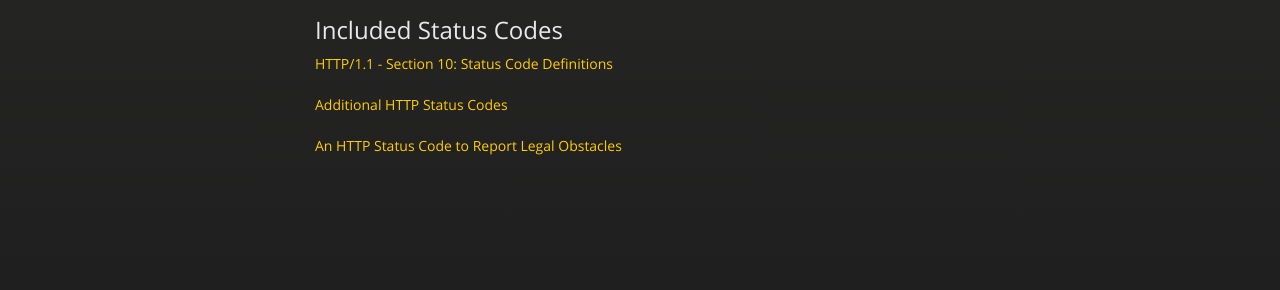
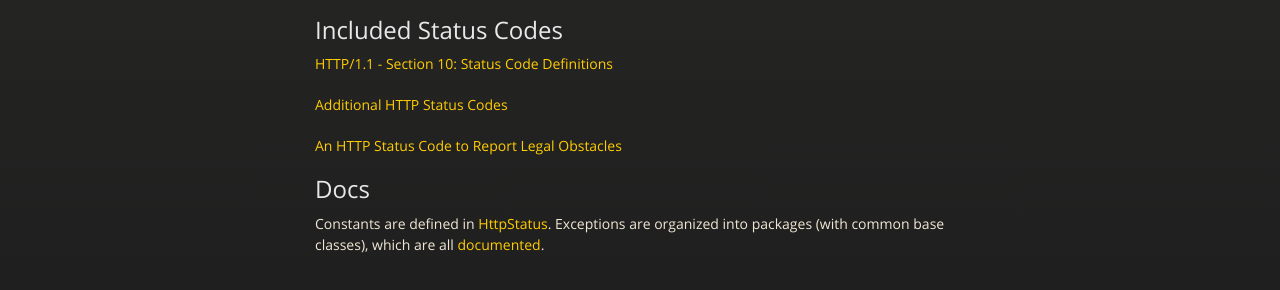
Before and after one commit to ebeeson/http-status, a plain HTML site: page index.html in a window 1280 px wide. Shown: the part 336-626 px from the top of the page. Drawn offline with nearby package versions, Linux system fonts and the light colour scheme.

```diff
--- a/index.html
+++ b/index.html
@@ -51,6 +51,11 @@
 <p><a href="http://tools.ietf.org/html/rfc6585">Additional HTTP Status Codes</a></p>
 
 <p><a href="https://tools.ietf.org/html/draft-tbray-http-legally-restricted-status-05">An HTTP Status Code to Report Legal Obstacles</a></p>
+
+<h2>
+<a id="docs" class="anchor" href="#docs" aria-hidden="true"><span class="octicon octicon-link"></span></a>Docs</h2>
+
+<p>Constants are defined in <a href="javadoc/restly/HttpStatus.html">HttpStatus</a>. Exceptions are organized into packages (with common base classes), which are all <a href="javadoc/">documented</a>.</p>
       </section>
 
     </div>
--- a/params.json
+++ b/params.json
@@ -1 +1 @@
-{"name":"HTTP Constants & Exceptions","tagline":"Java Constants & Exceptions to represent HTTP Status Codes.","body":"# http-status\r\n\r\nJava Constants and Exceptions to represent HTTP Status Codes.\r\n\r\n## Included Status Codes\r\n\r\n[HTTP/1.1 - Section 10: Status Code Definitions](http://tools.ietf.org/html/rfc2616#section-10)\r\n\r\n[Additional HTTP Status Codes](http://tools.ietf.org/html/rfc6585)\r\n\r\n[An HTTP Status Code to Report Legal Obstacles](https://tools.ietf.org/html/draft-tbray-http-legally-restricted-status-05)\r\n","google":"UA-68755203-1","note":"Don't delete this file! It's used internally to help with page regeneration."}
+{"name":"HTTP Constants & Exceptions","tagline":"Java Constants & Exceptions to represent HTTP Status Codes.","body":"# http-status\r\n\r\nJava Constants and Exceptions to represent HTTP Status Codes.\r\n\r\n## Included Status Codes\r\n\r\n[HTTP/1.1 - Section 10: Status Code Definitions](http://tools.ietf.org/html/rfc2616#section-10)\r\n\r\n[Additional HTTP Status Codes](http://tools.ietf.org/html/rfc6585)\r\n\r\n[An HTTP Status Code to Report Legal Obstacles](https://tools.ietf.org/html/draft-tbray-http-legally-restricted-status-05)\r\n\r\n## Docs\r\n\r\nConstants are defined in [HttpStatus](javadoc/restly/HttpStatus.html). Exceptions are organized into packages (with common base classes), which are all [documented](javadoc/).\r\n","google":"UA-68755203-1","note":"Don't delete this file! It's used internally to help with page regeneration."}
```
